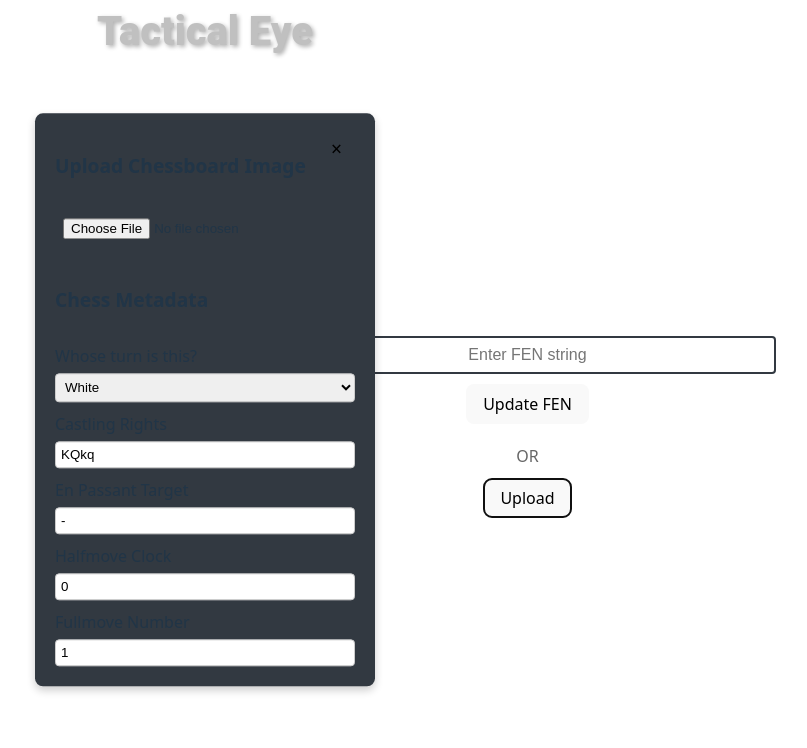
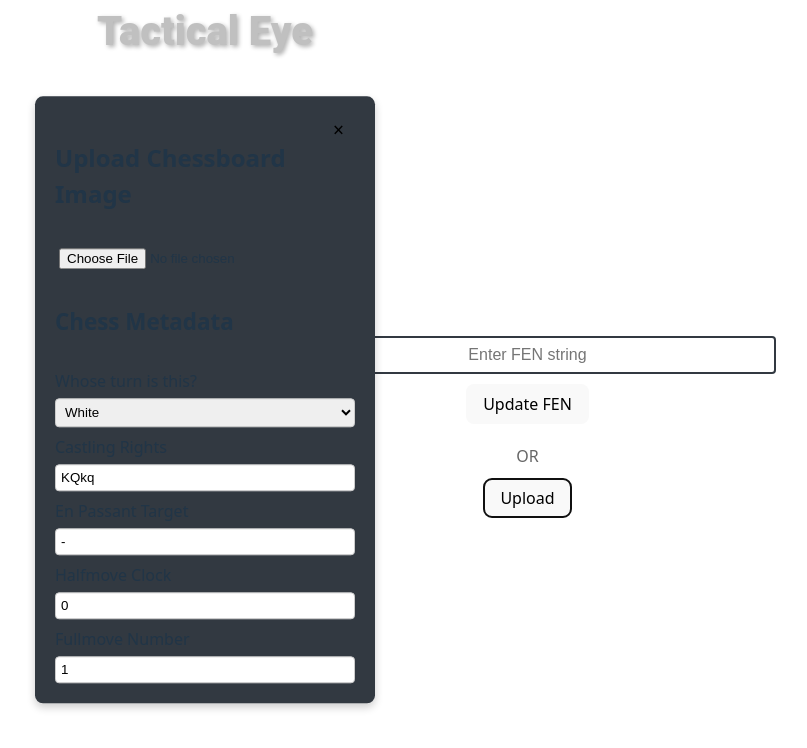
Before and after one commit to Pudv95/Tactical-Eye, a React (Vite) app in the folder tactical-eye-frontend/tactical-eye/: page / in a window 1280 px wide. Both pictures are taken after a click on the button "Upload". Shown: the top 748 px of the page, without its empty margins (435-1242 px from the left). Built offline with nearby package versions, Linux system fonts and the light colour scheme.

Commit message:
update:some minor improvement in the UI of the box - fixed alignment and font size

```diff
--- a/tactical-eye-frontend/tactical-eye/src/App.tsx
+++ b/tactical-eye-frontend/tactical-eye/src/App.tsx
@@ -208,8 +208,8 @@ const App: React.FC = () => {
             onClick={() => setShowBox(false)}
             style={{
               position: "absolute",
-              top: "10px",
-              right: "10px",
+              top: "8px",
+              right: "8px",
               background: "none",
               border: "none",
               fontSize: "1.2rem",
@@ -220,19 +220,19 @@ const App: React.FC = () => {
             ×
           </button>
            {/* Image Upload Section */}
-           <div style={{ display: "flex", flexDirection: "column", gap: "10px", marginBottom: "20px" }}>
-            <h3 style={{ fontSize: "1.2rem", fontWeight: "600", textAlign: "left" }}>Upload Chessboard Image</h3>
+           <div style={{ display: "flex", flexDirection: "column", gap: "8px", marginBottom: "10px" }}>
+            <h3 style={{ fontSize: "1.5rem", fontWeight: "800", textAlign: "left" }}>Upload Chessboard Image</h3>
             <input
               type="file"
               accept="image/*"
               onChange={handleImageUpload}
-              style={{ padding: "8px", borderRadius: "4px", width: "100%" }}
+              style={{ padding: "4px", borderRadius: "4px", width: "100%" }}
             />
           </div>
 
           {/* Chess Metadata Input Box */}
-          <div style={{ display: "flex", flexDirection: "column", gap: "10px" }}>
-            <h3 style={{ fontSize: "1.2rem", fontWeight: "600", textAlign: "left" }}>Chess Metadata</h3>
+          <div style={{ display: "flex", flexDirection: "column", gap: "8px" }}>
+            <h3 style={{ fontSize: "1.4rem", fontWeight: "800", textAlign: "left" }}>Chess Metadata</h3>
             <div style={{ display: "flex", flexDirection: "column", gap: "5px" }}>
               <label>Whose turn is this?</label>
               <select
```
